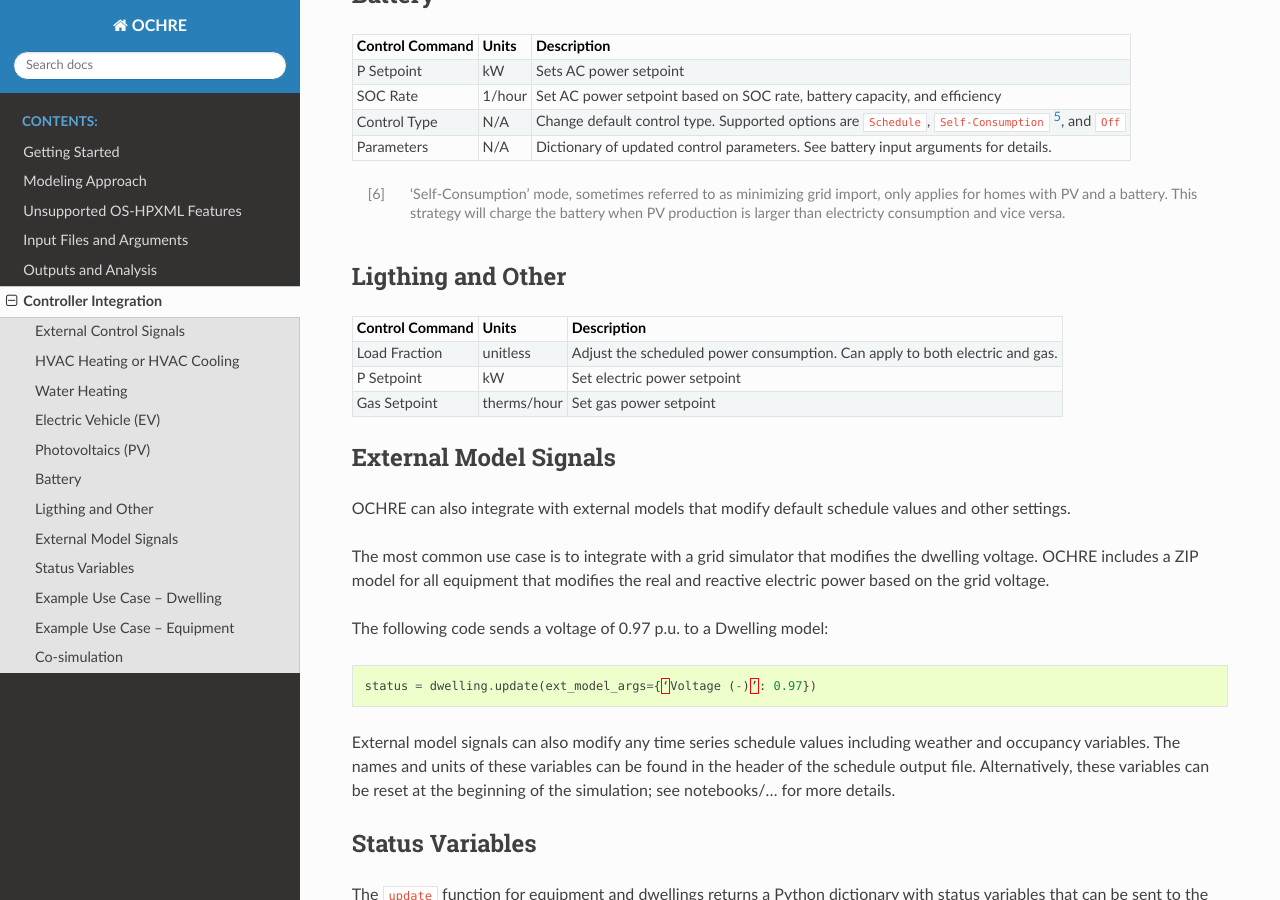
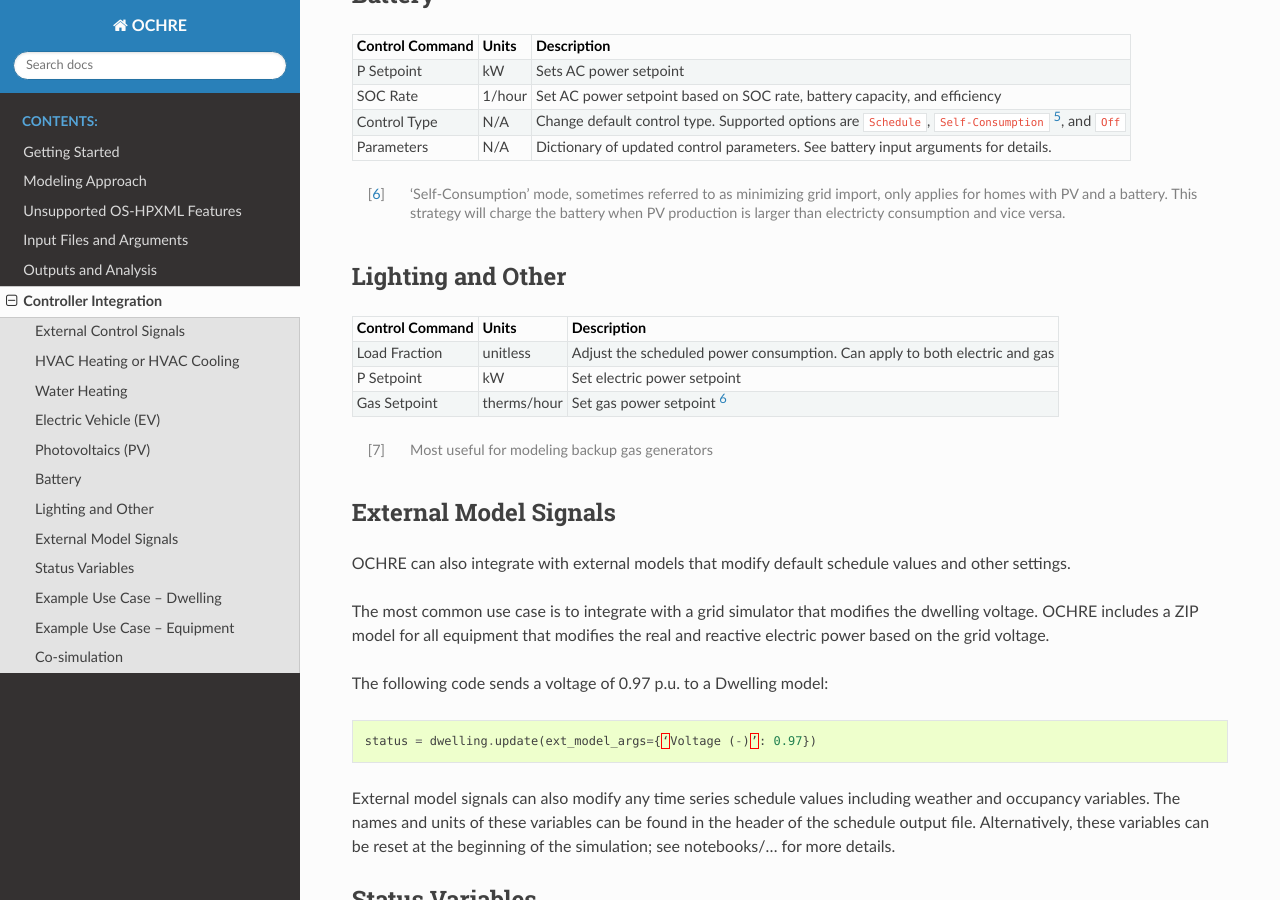
Before and after one commit to NREL/OCHRE, a Sphinx documentation site: the page built from docs/source/ControllerIntegration.rst, in a window 1280 px wide and 900 px high, scrolled down 1915 px. Built offline with Sphinx 7.4.7 and the Read the Docs theme 2.0.0, drawn with Linux system fonts in a browser that asks for light colours.

Commit message:
spelling

```diff
--- a/docs/source/ControllerIntegration.rst
+++ b/docs/source/ControllerIntegration.rst
@@ -107,16 +107,16 @@
 .. [#] 'Self-Consumption' mode, sometimes referred to as minimizing grid import, only applies for homes with PV and a battery.
          This strategy will charge the battery when PV production is larger than electricty consumption and vice versa.
 
-Ligthing and Other
+Lighting and Other
 -----------------------------
-
 ================================  ============  ============================================================================
 Control Command                   Units         Description
 ================================  ============  ============================================================================
-Load Fraction                     unitless      Adjust the scheduled power consumption. Can apply to both electric and gas.
+Load Fraction                     unitless      Adjust the scheduled power consumption. Can apply to both electric and gas
 P Setpoint                        kW            Set electric power setpoint
-Gas Setpoint                      therms/hour   Set gas power setpoint
+Gas Setpoint                      therms/hour   Set gas power setpoint [#]_
 ================================  ============  ============================================================================
+.. [#] Most useful for modeling backup gas generators
 
 External Model Signals
 ------------------------------
```
